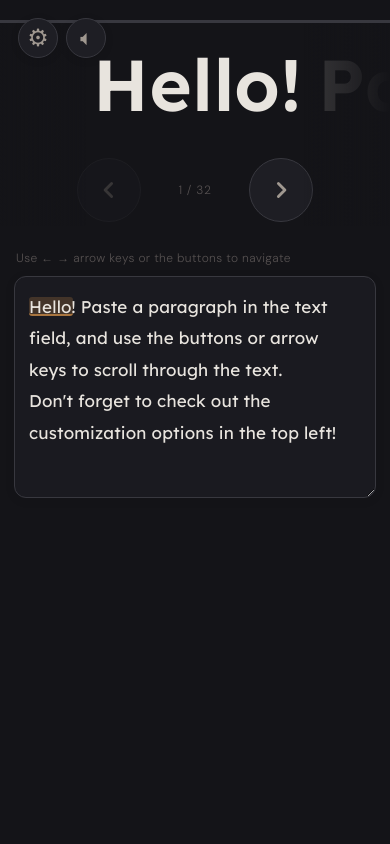
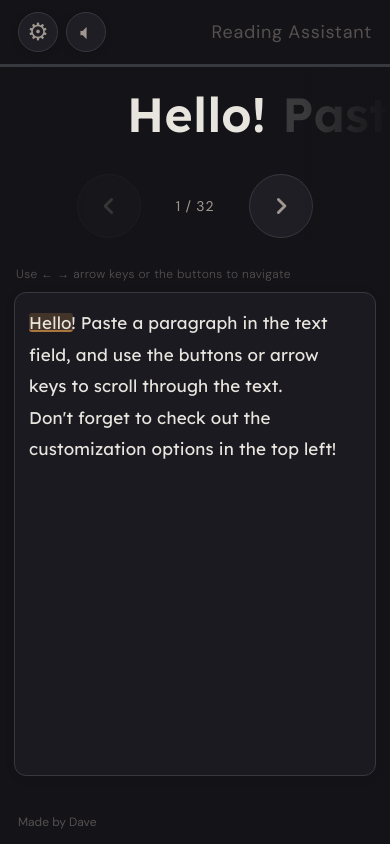
Before and after one commit to Dave-Turnbull/reading-assistant, a React (Vite) app: page / in a window 390 px wide. Built offline with nearby package versions, Linux system fonts and the light colour scheme.

Commit message:
small ui tweaks

```diff
--- a/index.html
+++ b/index.html
@@ -3,7 +3,21 @@
   <head>
     <meta charset="UTF-8" />
     <meta name="viewport" content="width=device-width, initial-scale=1.0" />
-    <title>Word Focus Reader</title>
+    <title>Reading Assistant</title>
+    <meta name="description" content="A reading aid that highlights one word (or a few) at a time to help you keep your place on the page. Adjustable fonts, sizes, themes, and text-to-speech — designed with dyslexia in mind." />
+
+    <!-- Open Graph (Facebook, LinkedIn, etc.) -->
+    <meta property="og:type" content="website" />
+    <meta property="og:title" content="Reading Assistant" />
+    <meta property="og:description" content="A reading aid that highlights one word at a time to help you keep your place on the page. Adjustable fonts, sizes, themes, and text-to-speech — designed with dyslexia in mind." />
+    <meta property="og:url" content="https://dave-turnbull.github.io/reading-assistant/" />
+    <meta property="og:site_name" content="Reading Assistant" />
+
+    <!-- Twitter / X -->
+    <meta name="twitter:card" content="summary" />
+    <meta name="twitter:title" content="Reading Assistant" />
+    <meta name="twitter:description" content="A reading aid that highlights one word at a time to help you keep your place on the page. Designed with dyslexia in mind." />
+
     <link rel="preconnect" href="https://fonts.googleapis.com">
     <link rel="preconnect" href="https://fonts.gstatic.com" crossorigin>
     <link href="https://fonts.googleapis.com/css2?family=Lora:ital,wght@0,400;0,600;0,700;1,400&family=DM+Sans:ital,opsz,wght@0,9..40,300;0,9..40,400;0,9..40,500;1,9..40,300&family=Lexend:wght@300;400;500;600&family=Merriweather:ital,wght@0,300;0,400;0,700;1,300&family=Atkinson+Hyperlegible:ital,wght@0,400;0,700;1,400&display=swap" rel="stylesheet">
--- a/src/App.jsx
+++ b/src/App.jsx
@@ -12,6 +12,7 @@ const FONTS = [
 ]
 
 const FOCUS_SIZES = [
+  { label: 'XS', px: 32  },
   { label: 'S',  px: 48  },
   { label: 'M',  px: 72  },
   { label: 'L',  px: 108 },
@@ -204,10 +205,28 @@ const DEFAULT_TEXT = "Hello! Paste a paragraph in the text field, and use the bu
 function loadSaved() {
   try {
     const raw = localStorage.getItem(STORAGE_KEY)
-    return raw ? JSON.parse(raw) : {}
+    const s = raw ? JSON.parse(raw) : {}
+    // Migration: XS was prepended to FOCUS_SIZES, shifting every index by 1.
+    // Bump old saved focus indices once so they still point at the same size.
+    if (s && s.focusSizeIdx != null && s._focusV !== 2) {
+      s.focusSizeIdx = s.focusSizeIdx + 1
+      s._focusV = 2
+    }
+    return s
   } catch {
     return {}
   }
+}
+
+// Pick an initial focus size based on screen width, but only when the user
+// has no saved preference (never overwrite a saved setting).
+function initialFocusSizeIdx(saved) {
+  if (saved.focusSizeIdx != null) return saved.focusSizeIdx
+  if (typeof window !== 'undefined') {
+    if (window.innerWidth < 350) return 0 // XS
+    if (window.innerWidth < 500) return 1 // S
+  }
+  return 2 // M (default)
 }
 
 export default function App() {
@@ -218,7 +237,7 @@ export default function App() {
   const [hidePunct, setHidePunct]       = useState(saved.hidePunct ?? false)
   const [settingsOpen, setSettingsOpen] = useState(false)
   const [fontId, setFontId]             = useState(saved.fontId ?? 'lexend')
-  const [focusSizeIdx, setFocusSizeIdx] = useState(saved.focusSizeIdx ?? 1)
+  const [focusSizeIdx, setFocusSizeIdx] = useState(initialFocusSizeIdx(saved))
   const [bodySizeIdx, setBodySizeIdx]   = useState(saved.bodySizeIdx ?? 2)
   const [wordsPerFocus, setWordsPerFocus] = useState(saved.wordsPerFocus ?? 1)
   const [themeId, setThemeId]           = useState(saved.themeId ?? 'dark')
@@ -236,7 +255,7 @@ export default function App() {
     try {
       localStorage.setItem(STORAGE_KEY, JSON.stringify({
         text, hidePunct, fontId, focusSizeIdx, bodySizeIdx, wordsPerFocus, themeId,
-        ttsOn, ttsVolume, ttsRate, ttsPitch, ttsVoiceURI,
+        ttsOn, ttsVolume, ttsRate, ttsPitch, ttsVoiceURI, _focusV: 2,
       }))
     } catch {
       /* storage unavailable — ignore */
@@ -429,10 +448,16 @@ export default function App() {
                    : ''
 
   return (
-    <div className="max-w-[740px] mx-auto pt-12 pb-[60px] min-h-screen flex flex-col max-[600px]:pt-5 max-[600px]:pb-10">
+    <div className="max-w-[740px] mx-auto pt-4 pb-[60px] min-h-screen flex flex-col max-[600px]:pt-3">
+
+      {/* ── Header row: buttons left, title right (full-width, in DOM flow) ── */}
+      <div className="w-screen left-1/2 -translate-x-1/2 relative flex items-center justify-between px-[18px] mb-4 max-[600px]:mb-3 z-[999]">
+
+        {/* left: settings + tts buttons */}
+        <div className="flex items-center gap-2">
 
           {/* ── Settings ── */}
-      <div className="fixed top-[18px] left-[18px] z-[200]" ref={settingsRef}>
+          <div className="relative z-[200]" ref={settingsRef}>
             <button
               className="group w-10 h-10 rounded-full border-[1.5px] border-brd bg-surface text-ink-mid cursor-pointer flex items-center justify-center transition-all duration-200 shadow-[0_2px_8px_rgba(0,0,0,0.1)] font-ui hover:border-accent-soft hover:bg-accent-pale"
               onClick={() => setSettingsOpen(v => !v)}
@@ -445,6 +470,7 @@ export default function App() {
 
             {settingsOpen && (
               <div className="absolute top-[calc(100%+10px)] left-0 bg-surface border-[1.5px] border-brd rounded-xl p-[16px_18px_18px] w-[260px] shadow-[0_8px_32px_rgba(0,0,0,0.28)] animate-popIn font-ui max-h-[calc(100vh-80px)] overflow-y-auto tiny-scroll max-[600px]:w-[calc(100vw-36px)] max-[600px]:max-w-[320px]">
+
 
             <SectionLabel>Display</SectionLabel>
             <label className="flex items-center justify-between gap-3 cursor-pointer text-sm text-ink-mid">
@@ -523,7 +549,7 @@ export default function App() {
       </div>
 
           {/* ── TTS toggle + volume popout ── */}
-      <div className="group fixed top-[18px] left-[66px] z-[200]" ref={volRef}>
+          <div className="group relative z-[200]" ref={volRef}>
             <button
               className={`w-10 h-10 rounded-full border-[1.5px] cursor-pointer flex items-center justify-center transition-all duration-200 shadow-[0_2px_8px_rgba(0,0,0,0.1)] font-ui ${ttsOn ? 'border-accent-soft bg-accent-pale text-accent' : 'border-brd bg-surface text-ink-mid hover:border-accent-soft hover:bg-accent-pale'}`}
               onClick={toggleTts}
@@ -602,6 +628,11 @@ export default function App() {
           </div>
         )}
           </div>
+        </div>
+
+        {/* right: page title */}
+        <span className="font-ui text-lg text-ink-light tracking-[0.04em] select-none">Reading Assistant</span>
+      </div>
 
       {/* ── Word strip ── */}
       {totalChunks > 0 && (
@@ -640,7 +671,7 @@ export default function App() {
             <NavButton onClick={() => go(-1)} disabled={isFirst} aria-label="Previous">
               <ChevronLeft />
             </NavButton>
-            <span className="font-ui text-xs text-ink-light font-light tracking-[0.06em] min-w-[60px] text-center">{safeIndex + 1} / {totalChunks}</span>
+            <span className="font-ui text-sm text-ink-mid font-normal tracking-[0.06em] min-w-[60px] text-center">{safeIndex + 1} / {totalChunks}</span>
             <NavButton onClick={() => go(1)} disabled={isLast} aria-label="Next">
               <ChevronRight />
             </NavButton>
@@ -649,14 +680,24 @@ export default function App() {
       )}
 
       {/* ── Editor ── */}
-      <div className="flex-1 flex flex-col gap-2.5 px-7 max-[600px]:px-3.5">
+      <div className="flex-1 flex flex-col gap-2.5 px-7 pb-2 max-[600px]:px-3.5 min-h-[260px]">
         <div className="font-ui text-xs text-ink-light font-light tracking-[0.03em] pl-0.5">
           {totalChunks === 0 ? 'Start typing to begin…' : 'Use ← → arrow keys or the buttons to navigate'}
         </div>
-        <div className="border-[1.5px] border-brd rounded-xl bg-textarea-bg overflow-hidden shadow-[0_2px_12px_rgba(0,0,0,0.06)] transition-all duration-200 focus-within:border-accent-soft focus-within:shadow-[0_2px_12px_rgba(0,0,0,0.06),0_0_0_3px_var(--highlight)]">
+        <div className="flex-1 flex flex-col border-[1.5px] border-brd rounded-xl bg-textarea-bg overflow-hidden shadow-[0_2px_12px_rgba(0,0,0,0.06)] transition-all duration-200 focus-within:border-accent-soft focus-within:shadow-[0_2px_12px_rgba(0,0,0,0.06),0_0_0_3px_var(--highlight)]">
           <HighlightedTextarea text={text} offset={offset} onChange={setText} textareaRef={textareaRef} inkColor={ink} />
         </div>
       </div>
+
+      {/* ── Made by Dave ── */}
+      <a
+        href="https://turnbullcreative.com/"
+        target="_blank"
+        rel="noopener noreferrer"
+        className="fixed bottom-[14px] left-[18px] z-[200] font-ui text-xs text-ink-light hover:text-accent transition-colors duration-150"
+      >
+        Made by Dave
+      </a>
     </div>
   )
 }
@@ -804,7 +845,7 @@ function HighlightedTextarea({ text, offset, onChange, textareaRef, inkColor })
   const sharedCls = 'p-[20px_22px] w-full whitespace-pre-wrap break-words max-[600px]:p-[14px]'
 
   return (
-    <div className="relative min-h-[220px]">
+    <div className="relative flex-1 flex flex-col min-h-[220px]">
       <div ref={mirrorRef} aria-hidden="true" style={sharedStyle}
         className={`${sharedCls} absolute top-0 left-0 h-full pointer-events-none invisible text-transparent overflow-hidden border-none resize-none bg-transparent`} />
       {rects.map((r, i) => (
@@ -814,7 +855,7 @@ function HighlightedTextarea({ text, offset, onChange, textareaRef, inkColor })
       ))}
       <textarea
         ref={textareaRef}
-        className={`${sharedCls} thin-scroll relative block bg-transparent border-none outline-none resize-y min-h-[220px] text-ink z-[2]`}
+        className={`${sharedCls} thin-scroll relative block flex-1 bg-transparent border-none outline-none resize-none min-h-[220px] text-ink z-[2]`}
         style={{ ...sharedStyle, color: inkColor, caretColor: 'var(--accent)' }}
         value={text}
         onChange={e => onChange(e.target.value)}
```
Lines whose indentation alone changed are shown as unchanged.
